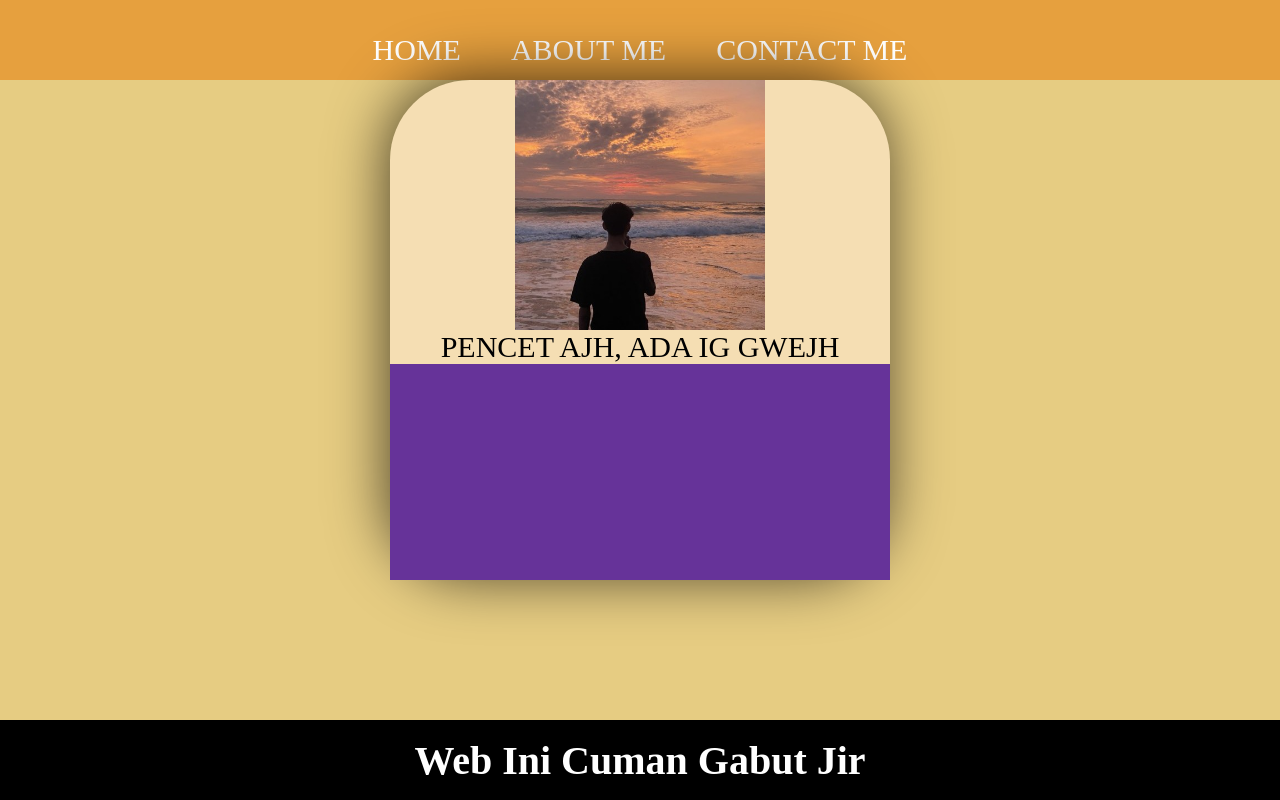
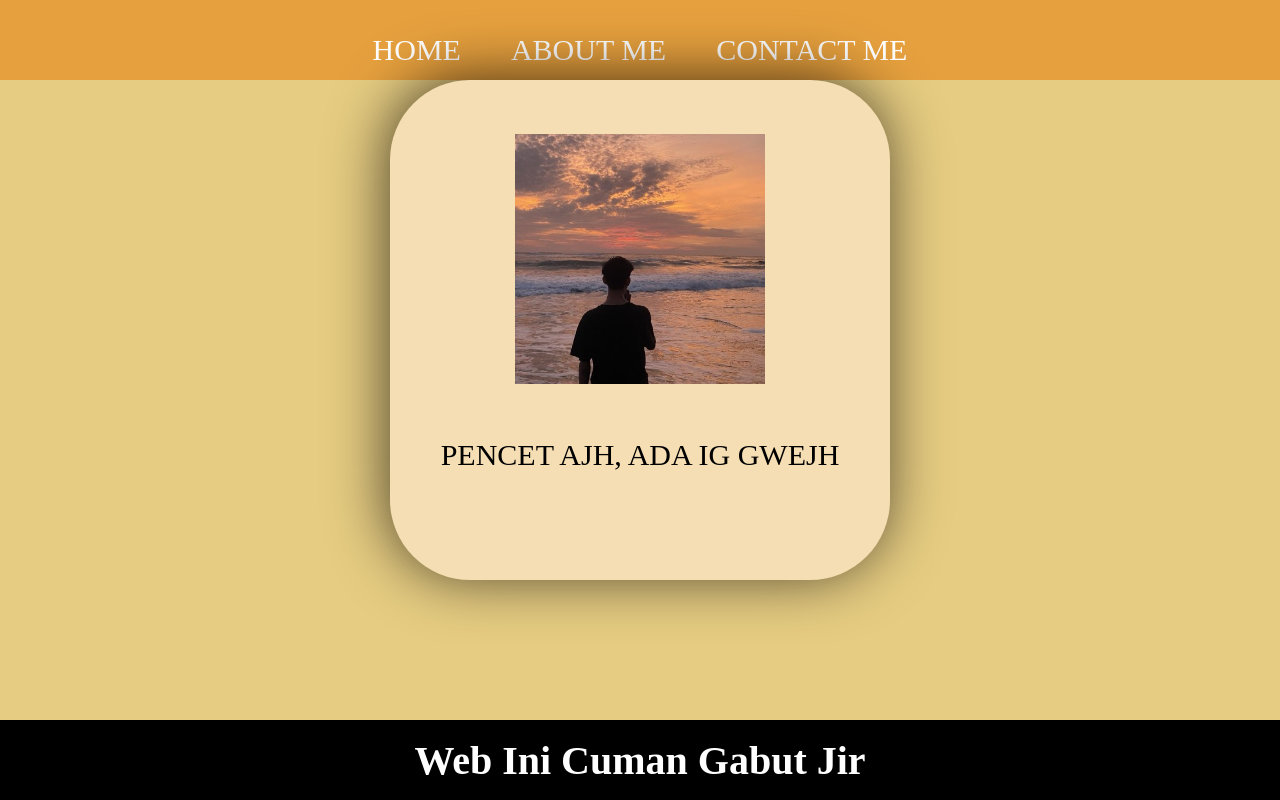
Before and after one commit to agissnpc/agissnpc, a plain HTML site: page index.html in a window 1280 px wide. Drawn offline with Linux system fonts and the light colour scheme.

Commit message:
Update style.css

```diff
--- a/style.css
+++ b/style.css
@@ -26,13 +26,6 @@ html {
     color: white;
     font-size: 30px;
 }
-
-#biodata {
-    background: rebeccapurple;
-    width: 500px;
-    height: 500px;
-}
-
 
 .li-navbar:hover {
     background-color: rgb(165, 164, 80);
```
